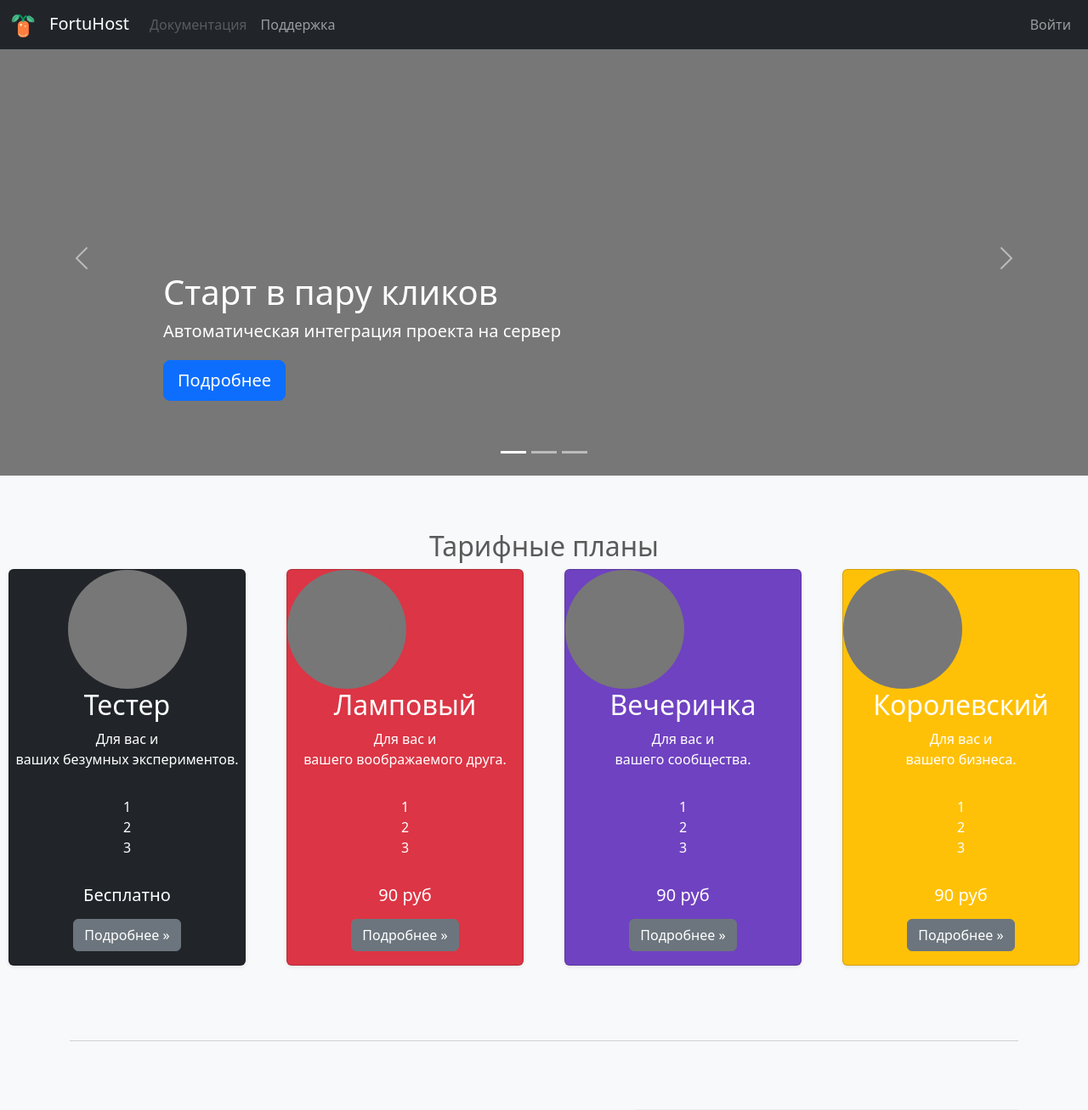
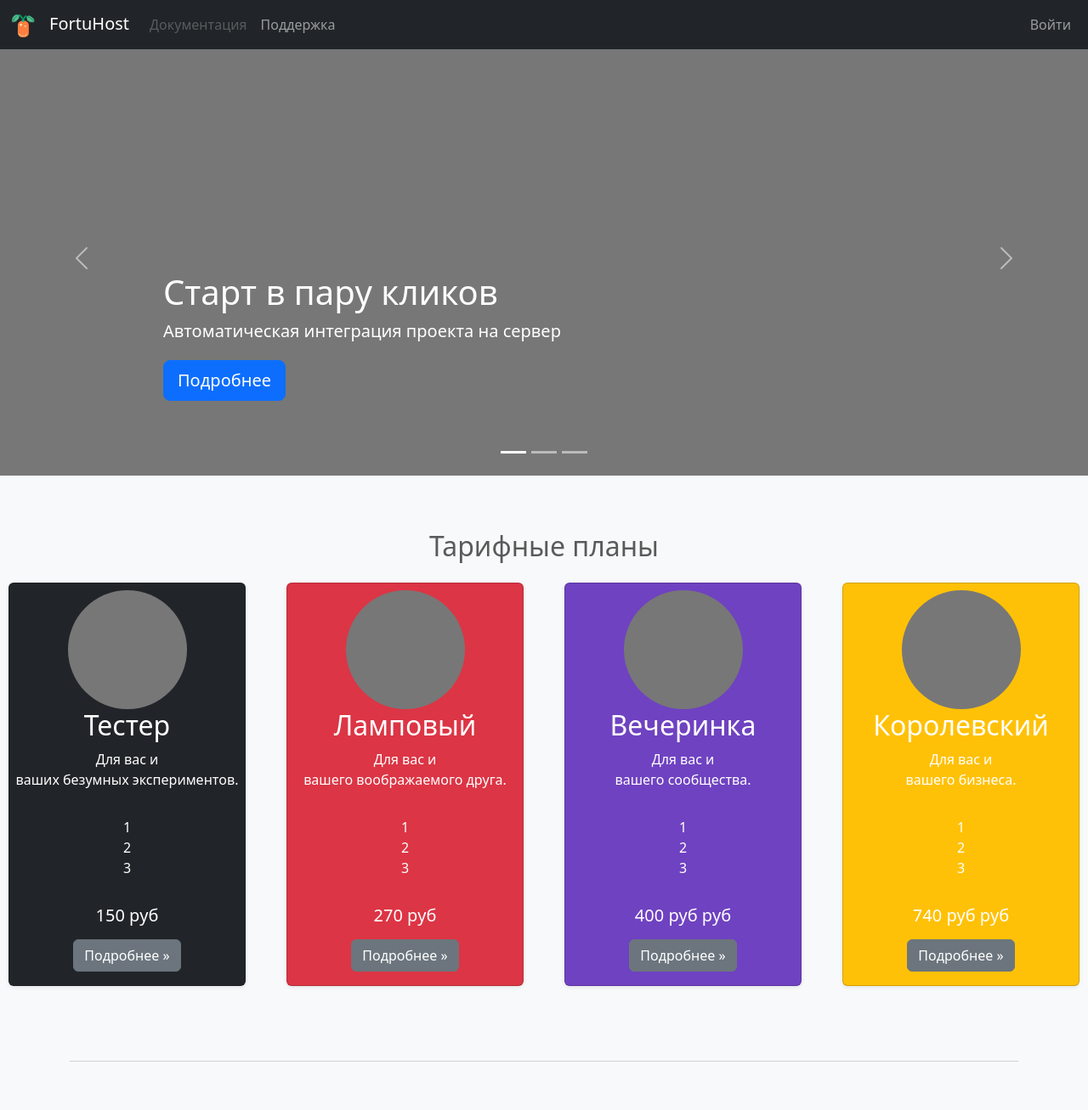
Before and after one commit to Maglctea/Fortuhost, a Django app: page / in a window 1280 px wide. Shown: the top 1307 px of the page at 85% size. Run offline with Django 4.2, Linux system fonts and the light colour scheme; parts of the project's set-up code (start-up, migrations or seed data) failed here and were passed over; some libraries are stand-ins or nearby versions.

Commit message:
Подправил верстку главной страницы

```diff
--- a/app/templates/app/main.html
+++ b/app/templates/app/main.html
@@ -73,11 +73,11 @@
         ================================================== -->
         <!-- Wrap the rest of the page in another container to center all the content. -->
 
-        <h2 class="text-center mb-2">Тарифные планы</h2>
+        <h2 class="text-center mb-4">Тарифные планы</h2>
 
         <div class="container">
             <div class="card-deck d-flex flex-column flex-md-row justify-content-center text-center">
-                <div class="card col-3 me-4 mb-2 shadow-sm bg-dark text-center text-white">
+                <div class="card col-sm-12 col-md-3 pt-2 mx-4 mb-2 shadow-sm bg-dark text-center text-white">
                     <div class="container">
                         <svg class="bd-placeholder-img rounded-circle" width="140" height="140"
                              xmlns="http://www.w3.org/2000/svg" role="img" aria-label="Placeholder: 140x140"
@@ -95,16 +95,18 @@
                         <li class="list-group-item">3</li>
                     </ul>
                     </p>
-                    <p class="blockquote h1">Бесплатно</p>
+                    <p class="blockquote h1">150 руб</p>
                     <p><a class="btn btn-secondary" href="#">Подробнее &raquo;</a></p>
                 </div><!-- /.col-lg-4 -->
-                <div class="card col-3 mx-4 mb-2 shadow-sm bg-danger text-center text-white ">
+                <div class="card col-sm-12 col-md-3 pt-2 mx-4 mb-2 shadow-sm bg-danger text-center text-white ">
+                    <div class="container">
                         <svg class="bd-placeholder-img rounded-circle" width="140" height="140"
                              xmlns="http://www.w3.org/2000/svg" role="img" aria-label="Placeholder: 140x140"
                              preserveAspectRatio="xMidYMid slice" focusable="false"><title>Placeholder</title>
                             <rect width="100%" height="100%" fill="#777"/>
                             <text x="50%" y="50%" fill="#777" dy=".3em">140x140</text>
                         </svg>
+                    </div>
 
                     <h2 class="fw-normal">Ламповый</h2>
                     <p>Для вас и<br>вашего воображаемого друга.</p>
@@ -115,16 +117,18 @@
                         <li class="list-group-item">3</li>
                     </ul>
                     </p>
-                    <p class="blockquote h1">90 руб</p>
+                    <p class="blockquote h1">270 руб</p>
                     <p><a class="btn btn-secondary" href="#">Подробнее &raquo;</a></p>
                 </div><!-- /.col-lg-4 -->
-                <div class="card col-3 mx-4 mb-2 shadow-sm bg-purple text-center text-white ">
+                <div class="card col-sm-12 col-md-3 pt-2 mx-4 mb-2 shadow-sm bg-purple text-center text-white ">
+                    <div class="container">
                         <svg class="bd-placeholder-img rounded-circle" width="140" height="140"
                              xmlns="http://www.w3.org/2000/svg" role="img" aria-label="Placeholder: 140x140"
                              preserveAspectRatio="xMidYMid slice" focusable="false"><title>Placeholder</title>
                             <rect width="100%" height="100%" fill="#777"/>
                             <text x="50%" y="50%" fill="#777" dy=".3em">140x140</text>
                         </svg>
+                    </div>
 
                     <h2 class="fw-normal">Вечеринка</h2>
                     <p>Для вас и<br>вашего сообщества.</p>
@@ -135,16 +139,18 @@
                         <li class="list-group-item">3</li>
                     </ul>
                     </p>
-                    <p class="blockquote h1">90 руб</p>
+                    <p class="blockquote h1">400 руб руб</p>
                     <p><a class="btn btn-secondary" href="#">Подробнее &raquo;</a></p>
                 </div><!-- /.col-lg-4 -->
-                <div class="card col-3 ms-4 mb-2 shadow-sm bg-warning text-center text-white ">
+                <div class="card col-sm-12 col-md-3 pt-2 mx-4 mb-2 shadow-sm bg-warning text-center text-white ">
+                    <div class="container">
                         <svg class="bd-placeholder-img rounded-circle" width="140" height="140"
                              xmlns="http://www.w3.org/2000/svg" role="img" aria-label="Placeholder: 140x140"
                              preserveAspectRatio="xMidYMid slice" focusable="false"><title>Placeholder</title>
                             <rect width="100%" height="100%" fill="#777"/>
                             <text x="50%" y="50%" fill="#777" dy=".3em">140x140</text>
                         </svg>
+                    </div>
 
                     <h2 class="fw-normal">Королевский</h2>
                     <p>Для вас и<br> вашего бизнеса.</p>
@@ -155,7 +161,7 @@
                         <li class="list-group-item">3</li>
                     </ul>
                     </p>
-                    <p class="blockquote h1">90 руб</p>
+                    <p class="blockquote h1">740 руб руб</p>
                     <p><a class="btn btn-secondary" href="#">Подробнее &raquo;</a></p>
                 </div><!-- /.col-lg-4 -->
             </div>
```
Lines whose indentation alone changed are shown as unchanged.
